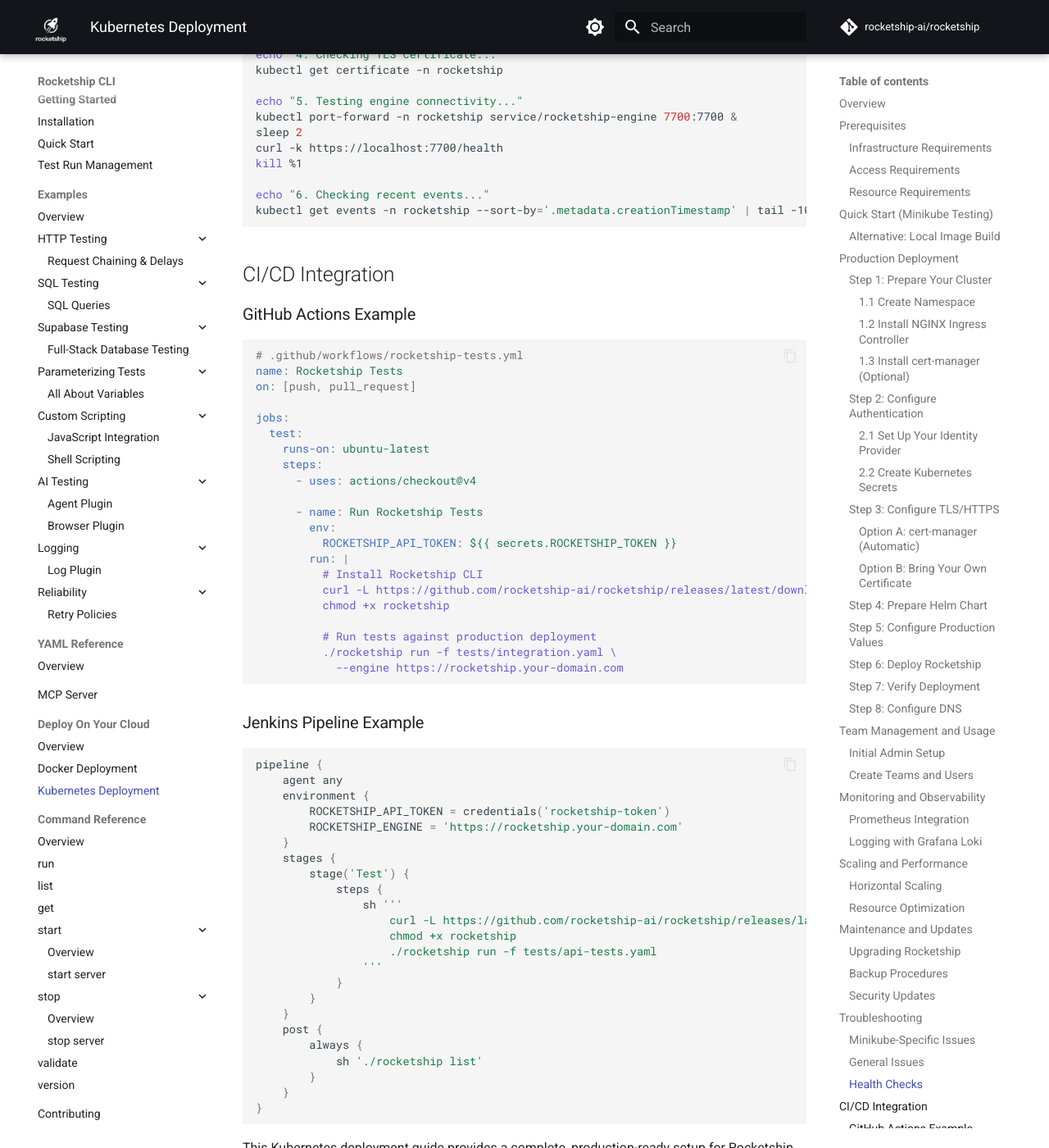
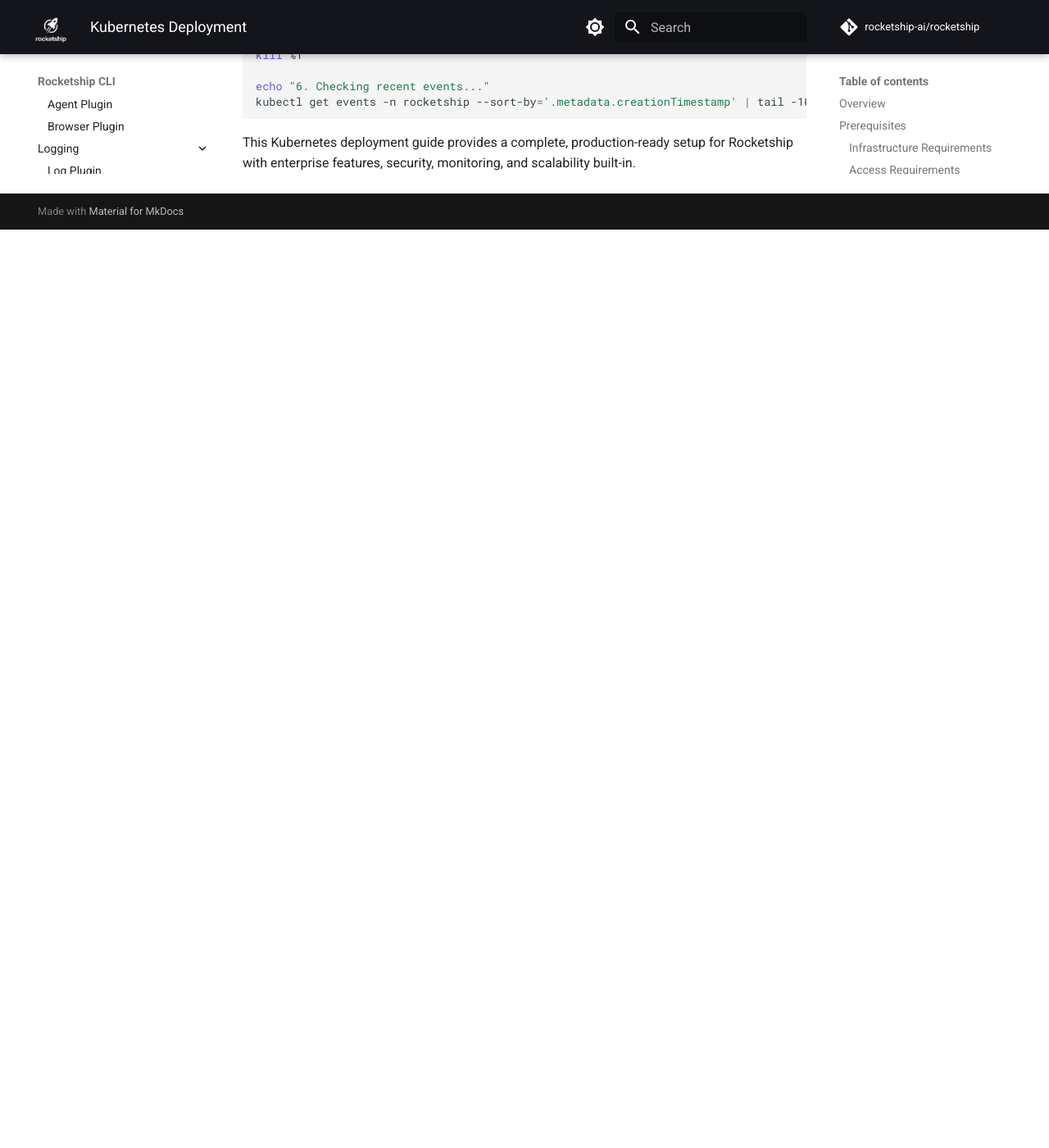
Before and after one commit to rocketship-ai/rocketship, an MkDocs documentation site: the page built from docs/src/kubernetes-deployment.md, in a window 1280 px wide and 1400 px high, scrolled down 14749 px. Shown: the whole window at 82% size. Built offline with MkDocs 1.6.1 and Material for MkDocs 9.7.7, drawn with Linux system fonts in a browser that asks for light colours; comment, search, counter and statistics services are not loaded; after the commit the page ends 15029 px from its top, so only the background shows below that; some of the changed text lies outside the part shown.

````diff
--- a/docs/src/kubernetes-deployment.md
+++ b/docs/src/kubernetes-deployment.md
@@ -16,6 +16,7 @@
 ## Prerequisites
 
 ### Infrastructure Requirements
+
 - Kubernetes cluster (v1.19+)
 - kubectl configured and connected to your cluster
 - Helm 3.8+ installed
@@ -24,17 +25,10 @@
 - cert-manager (optional, for automatic TLS certificates)
 
 ### Access Requirements
+
 - Admin access to your identity provider (Auth0, Okta, etc.)
 - DNS management for your domain
 - SSL certificates (or ability to generate via cert-manager)
-
-### Resource Requirements
-
-**Minimum (Development/Testing):**
-- 2 CPU cores, 4GB RAM, 10GB storage
-
-**Production:**
-- 8+ CPU cores, 16+ GB RAM, 100+ GB storage (fast SSDs recommended)
 
 ## Quick Start (Minikube Testing)
 
@@ -60,30 +54,29 @@
 helm dependency update
 
 # Build Rocketship images for minikube
+cd ../..
 eval $(minikube docker-env)  # Use minikube's Docker daemon
 make install                 # Build binaries first
 docker build -f .docker/Dockerfile.engine -t rocketshipio/engine:latest .
 docker build -f .docker/Dockerfile.worker -t rocketshipio/worker:latest .
 
 # Create test TLS secret (self-signed)
-kubectl create secret tls rocketship-tls \
-  --cert=<(openssl req -x509 -nodes -days 365 -newkey rsa:2048 \
-    -keyout /dev/stdout -out /dev/stdout -subj "/CN=globalbank.rocketship.sh") \
-  --key=<(openssl req -x509 -nodes -days 365 -newkey rsa:2048 \
-    -keyout /dev/stdout -out /dev/stdout -subj "/CN=globalbank.rocketship.sh")
+openssl req -x509 -nodes -days 365 -newkey rsa:2048 \
+  -keyout /tmp/tls.key -out /tmp/tls.crt \
+  -subj "/CN=globalbank.rocketship.sh"
+kubectl create secret tls rocketship-test-tls --cert=/tmp/tls.crt --key=/tmp/tls.key
+rm /tmp/tls.key /tmp/tls.crt
 
 # Deploy complete Rocketship system
+cd helm/rocketship
 helm install rocketship-test . -f values-minikube.yaml
 
-# Add to hosts file for HTTPS testing
+# Add to hosts file for HTTPS testing (removes old entries first)
+sudo sed -i '/globalbank\.rocketship\.sh/d' /etc/hosts
 echo "$(minikube ip) globalbank.rocketship.sh" | sudo tee -a /etc/hosts
 
 # Start tunnel for ingress (in separate terminal)
 minikube tunnel
-
-# Wait for infrastructure to be ready (may take 5-10 minutes)
-kubectl wait --for=condition=ready pod -l app.kubernetes.io/name=postgresql --timeout=300s
-kubectl wait --for=condition=ready pod -l app.kubernetes.io/name=elasticsearch --timeout=300s
 
 # Check deployment status
 kubectl get pods | grep rocketship-test
@@ -159,11 +152,13 @@
 **For Auth0:**
 
 1. **Create Application**
+
    - Go to Auth0 Dashboard → Applications → Create Application
    - Name: `Rocketship Enterprise`
    - Type: `Web Application`
 
 2. **Configure Settings**
+
    ```
    Allowed Callback URLs: https://rocketship.your-domain.com/auth/callback
    Allowed Logout URLs: https://rocketship.your-domain.com/logout
@@ -177,11 +172,13 @@
 **For Okta:**
 
 1. **Create App Integration**
+
    - Okta Admin Console → Applications → Create App Integration
    - Sign-in method: `OIDC - OpenID Connect`
    - Application type: `Web Application`
 
 2. **Configure Application**
+
    ```
    App name: Rocketship Enterprise
    Grant type: Authorization Code
@@ -223,9 +220,9 @@
     privateKeySecretRef:
       name: letsencrypt-prod
     solvers:
-    - http01:
-        ingress:
-          class: nginx
+      - http01:
+          ingress:
+            class: nginx
 ```
 
 ```bash
@@ -265,7 +262,7 @@
 ```yaml
 # Production configuration for your domain
 global:
-  imageRegistry: "your-registry.com"  # Optional: your private registry
+  imageRegistry: "your-registry.com" # Optional: your private registry
   storageClass: "fast-ssd"
 
 rocketship:
@@ -309,7 +306,7 @@
   enabled: true
   domain: "rocketship.your-domain.com"
   certificate:
-    existingSecret: "rocketship-tls"  # If using BYOC
+    existingSecret: "rocketship-tls" # If using BYOC
     # Use cert-manager instead:
     # certManager:
     #   issuer: "letsencrypt-prod"
@@ -506,7 +503,7 @@
   enabled: true
   namespace: "monitoring"
   labels:
-    release: prometheus  # Match your Prometheus operator labels
+    release: prometheus # Match your Prometheus operator labels
 
 # Available metrics endpoints:
 # - rocketship-engine:7701/metrics (engine metrics)
@@ -625,6 +622,7 @@
 ### Minikube-Specific Issues
 
 **Engine/Worker pods showing "Error" or "CrashLoopBackOff":**
+
 ```bash
 # Check pod status
 kubectl get pods | grep -E "(engine|worker)"
@@ -637,6 +635,7 @@
 ```
 
 **Elasticsearch pods pending or not ready:**
+
 ```bash
 # Check resource constraints
 kubectl top nodes
@@ -652,6 +651,7 @@
 ```
 
 **Temporal schema initialization failing:**
+
 ```bash
 # Check temporal schema job logs
 kubectl logs job/rocketship-test-temporal-schema
@@ -665,6 +665,7 @@
 ```
 
 **"ImagePullBackOff" for rocketshipio/engine:latest:**
+
 ```bash
 # Images may not be available yet in the registry
 # Build them locally instead:
@@ -682,24 +683,28 @@
 ### General Issues
 
 **Pods not starting:**
+
 ```bash
 kubectl describe pod [pod-name]
 kubectl logs [pod-name]
 ```
 
 **Ingress not working:**
+
 ```bash
 kubectl describe ingress rocketship-test
 kubectl logs -n ingress-nginx deployment/ingress-nginx-controller
 ```
 
 **Database connection issues:**
+
 ```bash
 kubectl exec deployment/rocketship-test-engine -- nc -zv rocketship-test-postgresql 5432
 kubectl logs deployment/rocketship-test-engine | grep -i database
 ```
 
 **Certificate issues:**
+
 ```bash
 kubectl describe certificate rocketship-tls
 kubectl logs -n cert-manager deployment/cert-manager
@@ -734,60 +739,4 @@
 kubectl get events -n rocketship --sort-by='.metadata.creationTimestamp' | tail -10
 ```
 
-## CI/CD Integration
-
-### GitHub Actions Example
-
-```yaml
-# .github/workflows/rocketship-tests.yml
-name: Rocketship Tests
-on: [push, pull_request]
-
-jobs:
-  test:
-    runs-on: ubuntu-latest
-    steps:
-      - uses: actions/checkout@v4
-
-      - name: Run Rocketship Tests
-        env:
-          ROCKETSHIP_API_TOKEN: ${{ secrets.ROCKETSHIP_TOKEN }}
-        run: |
-          # Install Rocketship CLI
-          curl -L https://github.com/rocketship-ai/rocketship/releases/latest/download/rocketship-linux-amd64 -o rocketship
-          chmod +x rocketship
-
-          # Run tests against production deployment
-          ./rocketship run -f tests/integration.yaml \
-            --engine https://rocketship.your-domain.com
-```
-
-### Jenkins Pipeline Example
-
-```groovy
-pipeline {
-    agent any
-    environment {
-        ROCKETSHIP_API_TOKEN = credentials('rocketship-token')
-        ROCKETSHIP_ENGINE = 'https://rocketship.your-domain.com'
-    }
-    stages {
-        stage('Test') {
-            steps {
-                sh '''
-                    curl -L https://github.com/rocketship-ai/rocketship/releases/latest/download/rocketship-linux-amd64 -o rocketship
-                    chmod +x rocketship
-                    ./rocketship run -f tests/api-tests.yaml
-                '''
-            }
-        }
-    }
-    post {
-        always {
-            sh './rocketship list'
-        }
-    }
-}
-```
-
 This Kubernetes deployment guide provides a complete, production-ready setup for Rocketship with enterprise features, security, monitoring, and scalability built-in.
````
Also changed, not shown: 8 other files.
